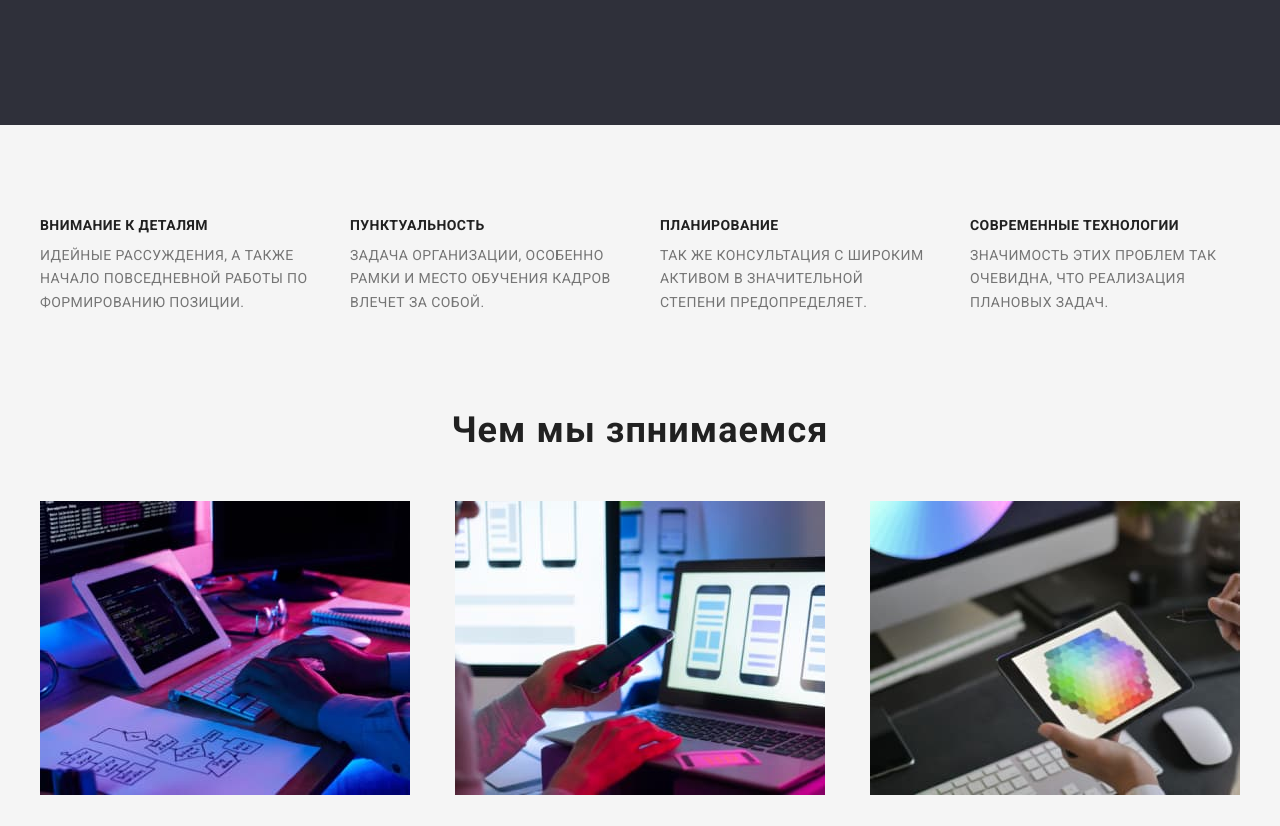
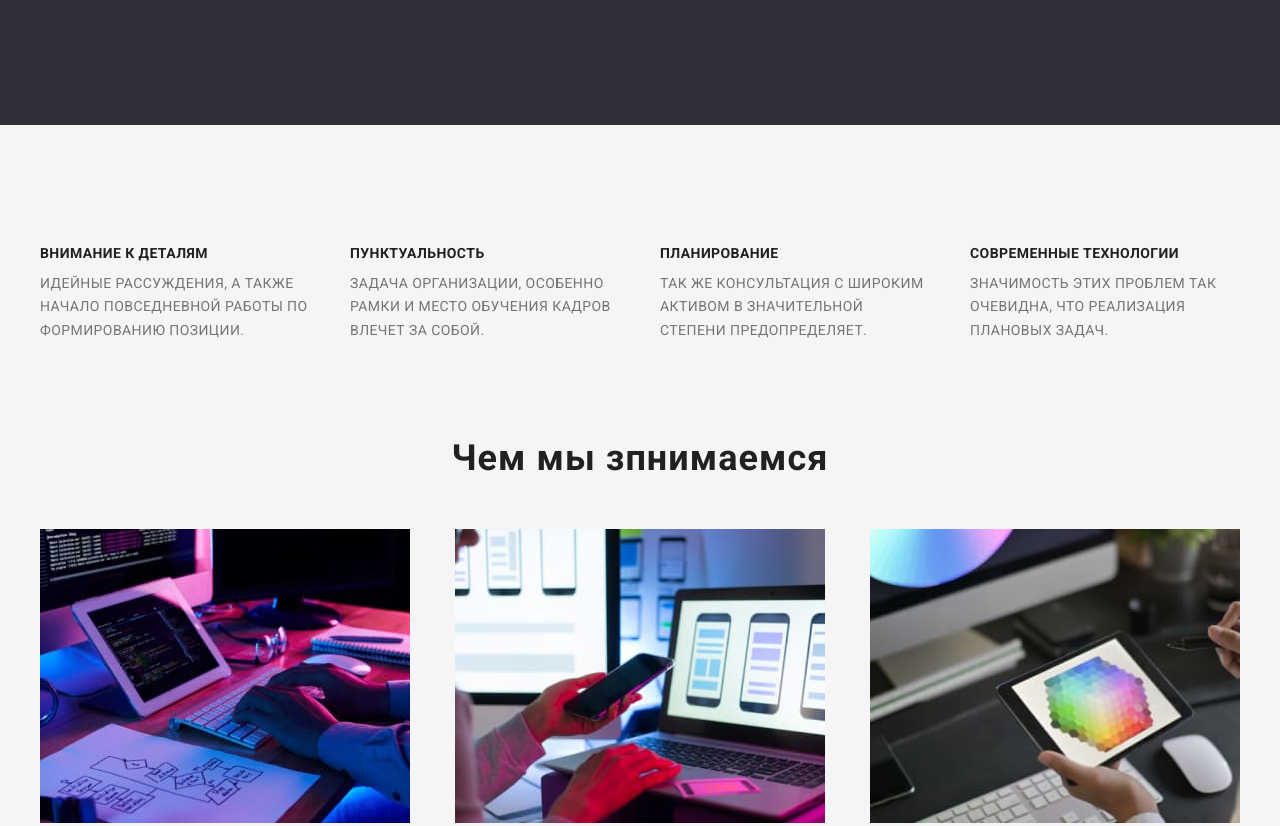
Before and after one commit to DmitryKishkanev/goit-markup-hw-03, a plain HTML site: page index.html in a window 1280 px wide. Shown: the part 560-1386 px from the top of the page. Drawn offline with nearby package versions, Linux system fonts and the light colour scheme.

Commit message:
расставил падингт секциям

```diff
--- a/css/styles.css
+++ b/css/styles.css
@@ -147,7 +147,6 @@ header .logo {
   padding: 200px 0;
 
   text-align: center;
-  margin-bottom: 66px;
 
   background-color: var(--dark-bg-color);
 }
@@ -190,7 +189,7 @@ header .logo {
 }
 
 .advantages {
-  margin-bottom: 94px;
+  padding-top: 94px;
 }
 
 .advantages-items {
@@ -237,7 +236,8 @@ header .logo {
 
 /* Чем мы занимаемся */
 .classes {
-  margin-bottom: 94px;
+  padding-top: 94px;
+  padding-bottom: 94px;
 }
 
 .classes-title,
@@ -264,7 +264,6 @@ header .logo {
   padding-bottom: 94px;
 
   background-color: var(--secondary-background);
-  background-color: tomato;
 }
 
 .team {
```
